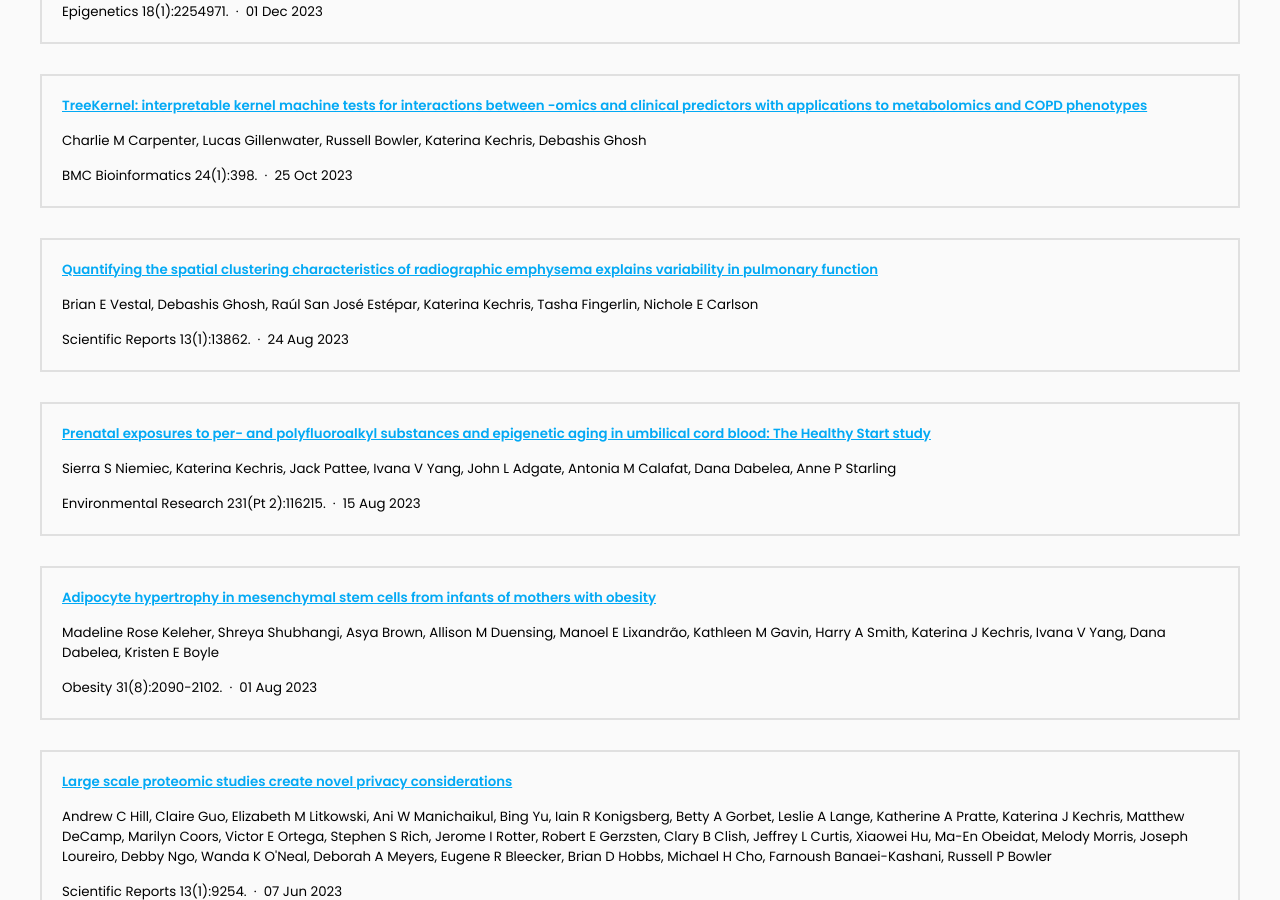
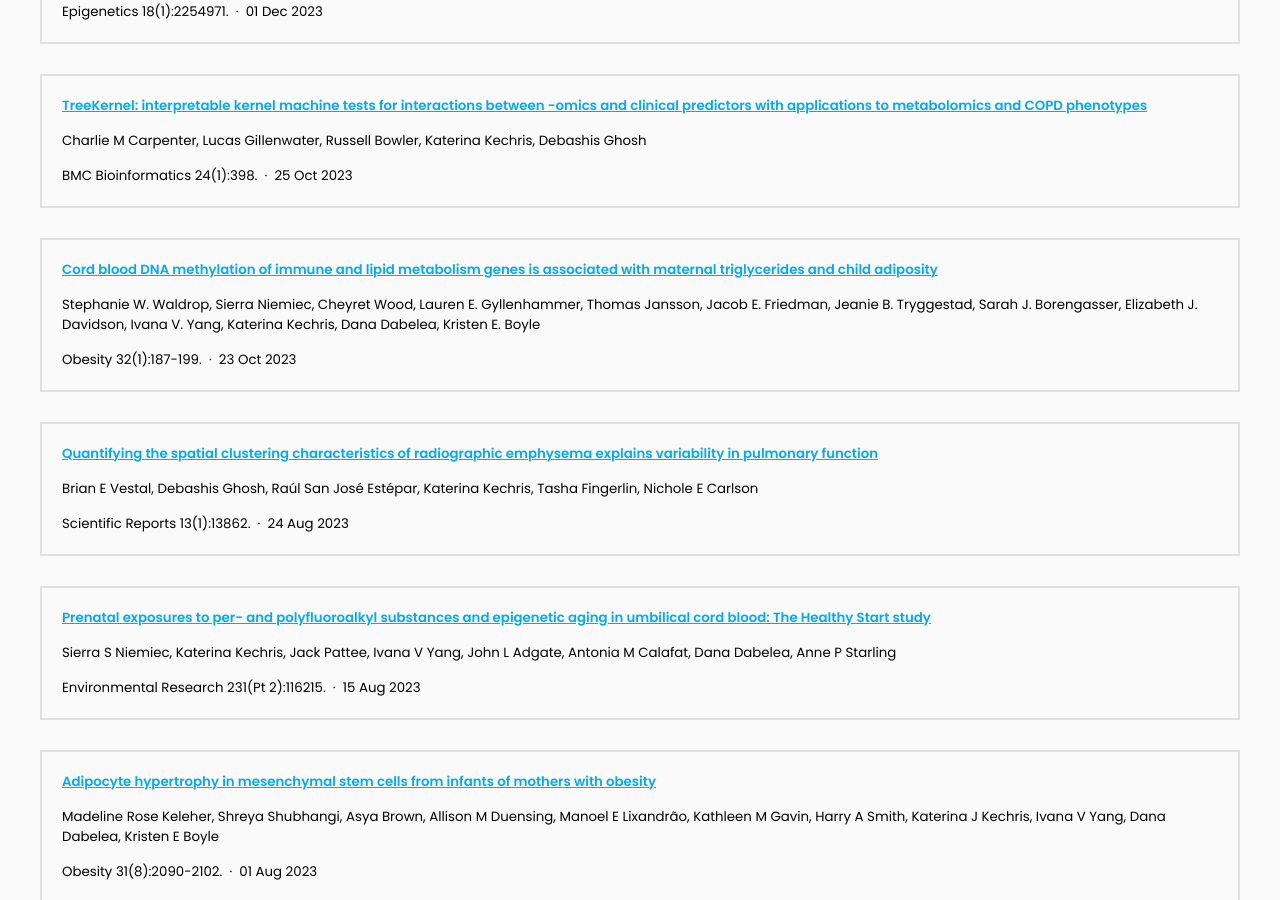
Before and after one commit to KechrisLab/kechrislab.github.io, a Jekyll site: the page built from Publications/index.md, in a window 1280 px wide and 900 px high, scrolled down 1139 px. Built offline with Jekyll 4.4.1, drawn with Linux system fonts in a browser that asks for light colours.

Commit message:
Generate citations

```diff
--- a/_data/citations.yaml
+++ b/_data/citations.yaml
@@ -18,6 +18,27 @@
   date: '2024-03-25'
   link: https://www.ncbi.nlm.nih.gov/pmc/articles/PMC10994553/
   _cache: 66c7b646fb43259c837463dff800e7b65c86aead3f20142338d6c8c1faf96508
+- id: doi:10.1002/oby.23915
+  title: Cord blood DNA methylation of immune and lipid metabolism genes is associated
+    with maternal triglycerides and child adiposity
+  authors:
+  - Stephanie W. Waldrop
+  - Sierra Niemiec
+  - Cheyret Wood
+  - Lauren E. Gyllenhammer
+  - Thomas Jansson
+  - Jacob E. Friedman
+  - Jeanie B. Tryggestad
+  - Sarah J. Borengasser
+  - Elizabeth J. Davidson
+  - Ivana V. Yang
+  - Katerina Kechris
+  - Dana Dabelea
+  - Kristen E. Boyle
+  publisher: Obesity 32(1):187-199.
+  date: '2023-10-23'
+  link: https://onlinelibrary.wiley.com/doi/10.1002/oby.23915
+  _cache: 58fc03073af723963c4c9f8af6d4660724f7cf1636c575e00743e2e08eb253fc
 - id: pmc:PMC10496525
   title: 'Accelerated epigenetic age at birth and child emotional and behavioura development
     in early childhood: a meta-analysis of four prospective cohort studies in ECHO'
```
